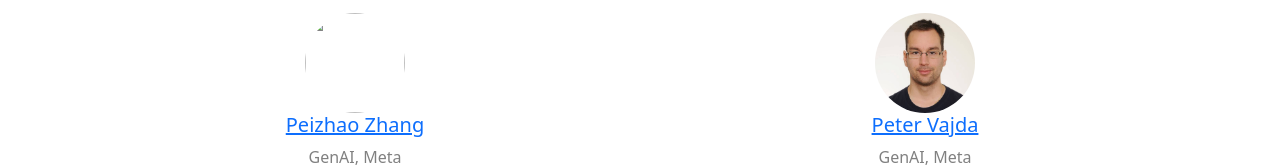
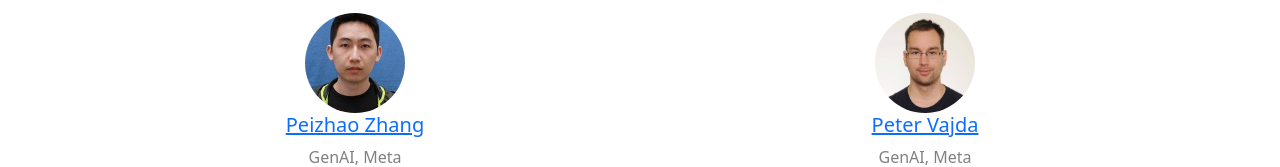
Before and after one commit to cvpr24-edge-personal/cvpr24-edge.github.io, a plain HTML site: page index.html in a window 1280 px wide. Shown: the part 3939-4106 px from the top of the page. Drawn offline with nearby package versions, Linux system fonts and the light colour scheme; files whose address does not match are found by name.

Commit message:
Update index.html

```diff
--- a/index.html
+++ b/index.html
@@ -543,7 +543,7 @@ The topics involved in the workshop include but are not limited to:
       </div><!-- /.div -->
       <div class="col">
 		<a href="https://scholar.google.com/citations?user=eqQQkM4AAAAJ&hl=en">
-        <img class="rounded-circle" width="100" height="100" src="edge_pics/SiyueWang.png"><rect width="100%" height="100%"></rect></img>
+        <img class="rounded-circle" width="100" height="100" src="edge_pics/peizhao.jpg"><rect width="100%" height="100%"></rect></img>
         <h5 class="fw-normal">Peizhao Zhang</h5>
 		</a>
         <p style="color:grey">GenAI, Meta</p>
```
